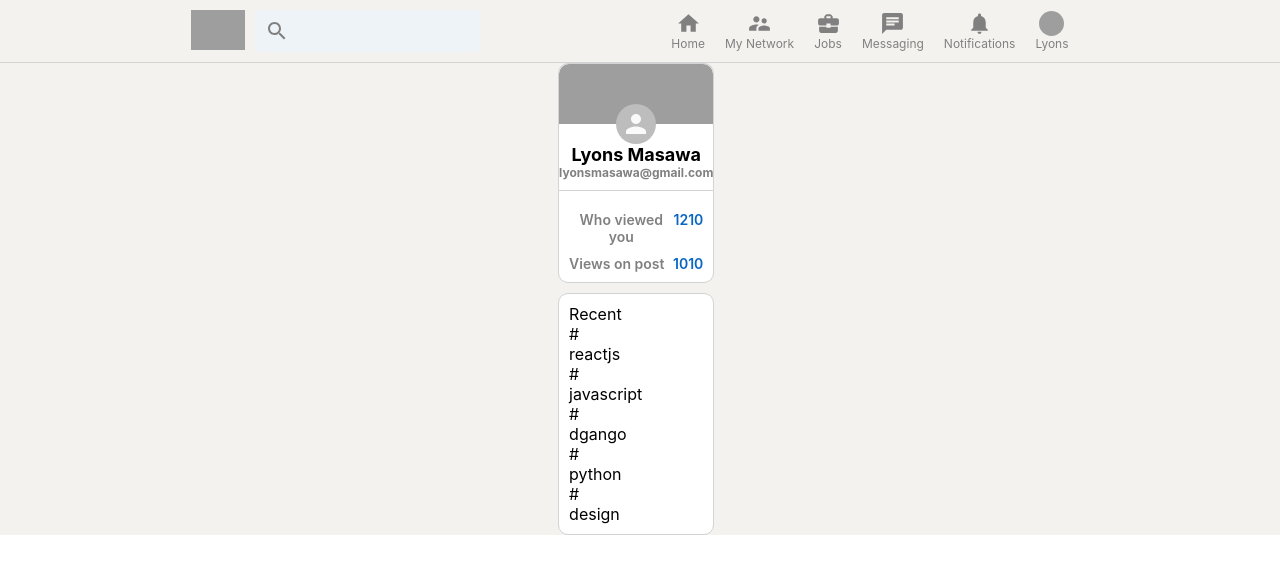
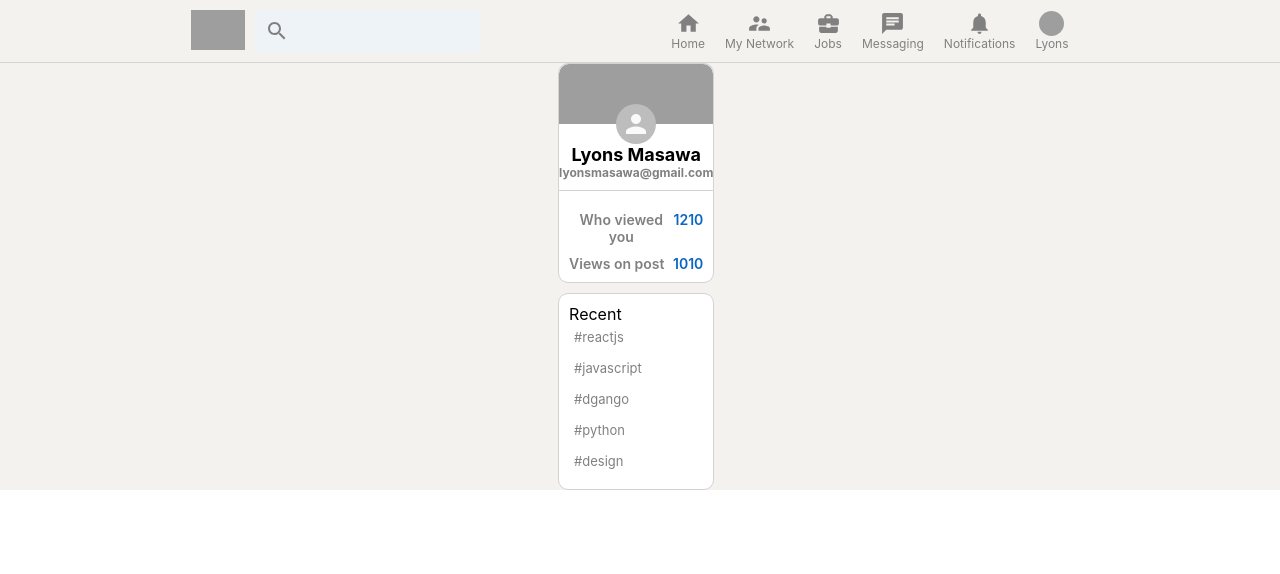
Before and after one commit to Lyonsmasawa/LinkedIn-X, a React (Create React App) app: page / in a window 1280 px wide. Shown: the top 574 px of the page. Built offline with nearby package versions, Linux system fonts and the light colour scheme; grey boxes are pictures that could not be loaded.

Commit message:
style sidebar recents

```diff
--- a/src/Sidebar.css
+++ b/src/Sidebar.css
@@ -11,11 +11,11 @@
     margin-bottom: 10px;
 }
 
-.sidebar__top > h2{
+.sidebar__top>h2 {
     font-size: 18px;
 }
 
-.sidebar__top > h4{
+.sidebar__top>h4 {
     color: gray;
     font-size: 12px;
 }
@@ -41,7 +41,7 @@
     object-fit: cover;
 }
 
-.sidebar__stats{
+.sidebar__stats {
     padding: 10px;
     margin-bottom: 10px;
     border-bottom-left-radius: 10px;
@@ -62,7 +62,7 @@
     font-weight: 600;
 }
 
-.sidebar__statNumber{
+.sidebar__statNumber {
     font-weight: 700;
     color: #0a66c2 !important;
 }
@@ -75,3 +75,19 @@
     border-radius: 10px;
     margin-top: 10px;
 }
+
+.sidebar__recentItem {
+    display: flex;
+    font-size: 13px;
+    color: gray;
+    cursor: pointer;
+    margin-bottom: 5px;
+    padding: 5px;
+}
+
+.sidebar__recentItem:hover {
+    background-color: whitesmoke;
+    border-radius: 10px;
+    cursor: pointer;
+    color: black;
+}
```
